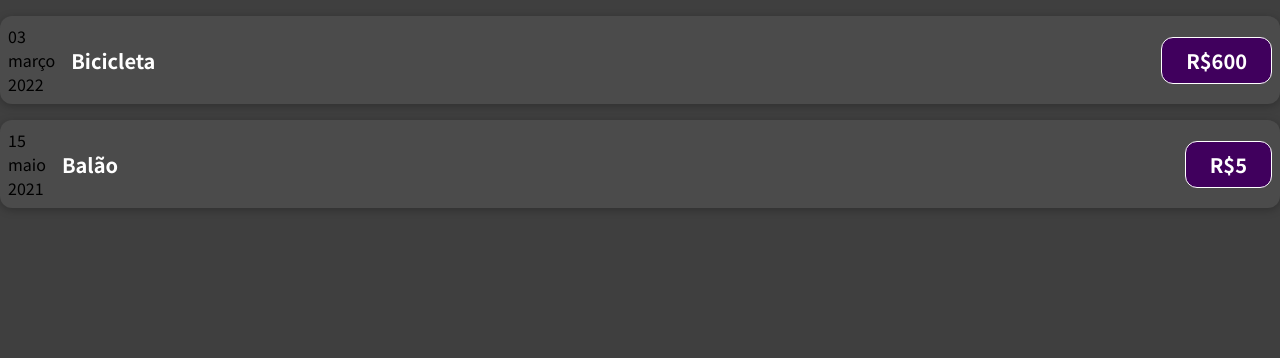
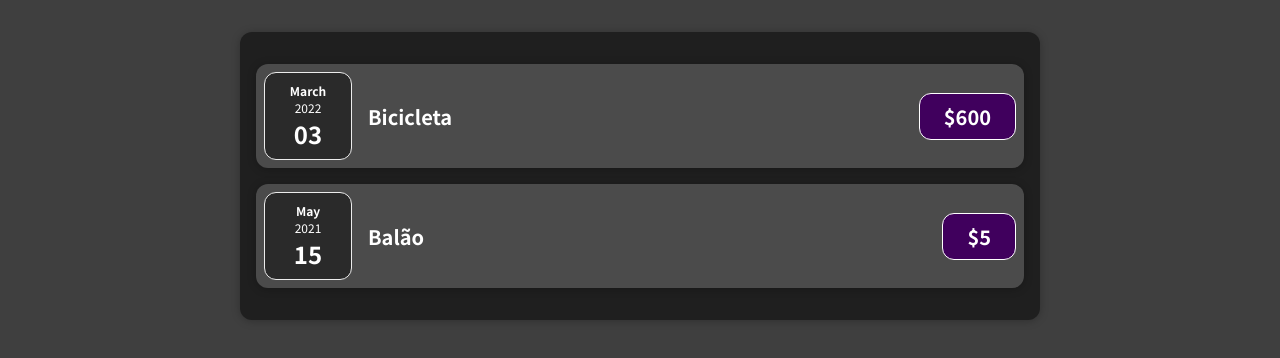
Before and after one commit to Ives-Gomes/ExpensesApp, a React (Vite) app: page / in a window 1280 px wide. Shown: the top 358 px of the page. Built offline with nearby package versions, Linux system fonts and the light colour scheme.

Commit message:
feat: card wrapper component

```diff
--- a/src/App.jsx
+++ b/src/App.jsx
@@ -1,23 +1,12 @@
 import React from 'react';
 
-import ExpenseItem from './components/ExpenseItem';
+import Expenses from './components/Expenses/Expenses';
 
 import './global.css';
 
 function App() {
   return (
-    <>
-      <ExpenseItem
-        date={new Date()}
-        title="Bicicleta"
-        price={600}
-      />
-      <ExpenseItem
-        date={new Date(2021, 4, 15)}
-        title="Balão"
-        price={5}
-      />
-    </>
+    <Expenses />
   );
 }
 
--- /dev/null
+++ b/src/components/Card/Card.jsx
@@ -0,0 +1,15 @@
+import React from 'react';
+
+import './style.css';
+
+function Card({ className, children }) {
+  const classes = `card ${className}`;
+
+  return (
+    <div className={classes}>
+      {children}
+    </div>
+  );
+}
+
+export default Card;
--- /dev/null
+++ b/src/components/Card/style.css
@@ -0,0 +1,4 @@
+.card {
+  border-radius: 12px;
+  box-shadow: 0 1px 8px rgba(0, 0, 0, 0.25);
+}
--- /dev/null
+++ b/src/components/ExpenseDate/ExpenseDate.jsx
@@ -0,0 +1,19 @@
+import React from 'react';
+
+import './style.css';
+
+function ExpenseDate({ date }) {
+  const day = date.toLocaleString('en-US', { day: '2-digit' });
+  const month = date.toLocaleString('en-US', { month: 'long' });
+  const year = date.getFullYear();
+
+  return (
+    <div className="expense-date">
+      <div className="expense-date__month">{month}</div>
+      <div className="expense-date__year">{year}</div>
+      <div className="expense-date__day">{day}</div>
+    </div>
+  );
+}
+
+export default ExpenseDate;
--- /dev/null
+++ b/src/components/ExpenseDate/style.css
@@ -0,0 +1,26 @@
+.expense-date {
+  display: flex;
+  flex-direction: column;
+  width: 5.5rem;
+  height: 5.5rem;
+  border: 1px solid #ececec;
+  background-color: #2a2a2a;
+  color: white;
+  border-radius: 12px;
+  align-items: center;
+  justify-content: center;
+}
+
+.expense-date__month {
+  font-size: 0.75rem;
+  font-weight: bold;
+}
+
+.expense-date__year {
+  font-size: 0.75rem;
+}
+
+.expense-date__day {
+  font-size: 1.5rem;
+  font-weight: bold;
+}
--- a/src/components/ExpenseItem.jsx
+++ /dev/null
@@ -1,28 +0,0 @@
-import React from 'react';
-
-import './ExpenseItem.css';
-
-function ExpenseItem({ date, title, price }) {
-  const day = date.toLocaleString('pt-BR', { day: '2-digit' });
-  const month = date.toLocaleString('pt-BR', { month: 'long' });
-  const year = date.getFullYear();
-
-  return (
-    <div className="expense-item">
-      <div>
-        <div>{day}</div>
-        <div>{month}</div>
-        <div>{year}</div>
-      </div>
-      <div className="expense-item__description">
-        <h2>{title}</h2>
-        <div className="expense-item__price">
-          R$
-          {price}
-        </div>
-      </div>
-    </div>
-  );
-}
-
-export default ExpenseItem;
--- /dev/null
+++ b/src/components/ExpenseItem/ExpenseItem.jsx
@@ -0,0 +1,24 @@
+import React from 'react';
+
+import Card from '../Card/Card';
+import ExpenseDate from '../ExpenseDate/ExpenseDate';
+
+import './style.css';
+
+function ExpenseItem({ date, title, price }) {
+  return (
+    <Card className="expense-item">
+      <ExpenseDate date={date} />
+
+      <div className="expense-item__description">
+        <h2>{title}</h2>
+        <div className="expense-item__price">
+          $
+          {price}
+        </div>
+      </div>
+    </Card>
+  );
+}
+
+export default ExpenseItem;
--- a/src/components/ExpenseItem.css
+++ b/src/components/ExpenseItem/style.css
@@ -2,10 +2,8 @@
   display: flex;
   justify-content: space-between;
   align-items: center;
-  box-shadow: 0 2px 8px rgba(0, 0, 0, 0.25);
   padding: 0.5rem;
   margin: 1rem 0;
-  border-radius: 12px;
   background-color: #4b4b4b;
 }
 
--- /dev/null
+++ b/src/components/Expenses/Expenses.jsx
@@ -0,0 +1,25 @@
+import React from 'react';
+
+import Card from '../Card/Card';
+import ExpenseItem from '../ExpenseItem/ExpenseItem';
+
+import './style.css';
+
+function Expenses() {
+  return (
+    <Card className="expenses">
+      <ExpenseItem
+        date={new Date()}
+        title="Bicicleta"
+        price={600}
+      />
+      <ExpenseItem
+        date={new Date(2021, 4, 15)}
+        title="Balão"
+        price={5}
+      />
+    </Card>
+  );
+}
+
+export default Expenses;
--- /dev/null
+++ b/src/components/Expenses/style.css
@@ -0,0 +1,7 @@
+.expenses {
+  padding: 1rem;
+  background-color: rgb(31, 31, 31);
+  margin: 2rem auto;
+  width: 50rem;
+  max-width: 95%;
+}
```
